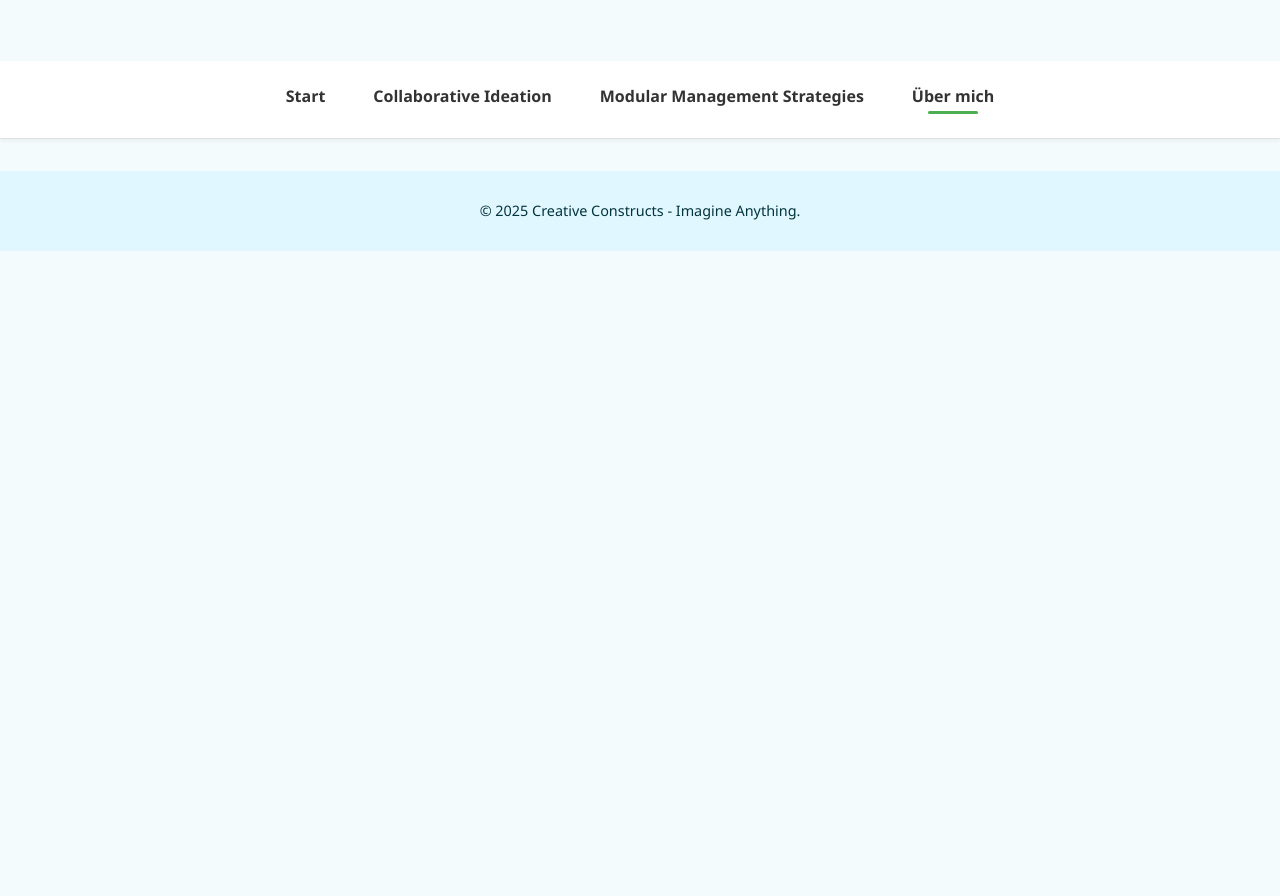
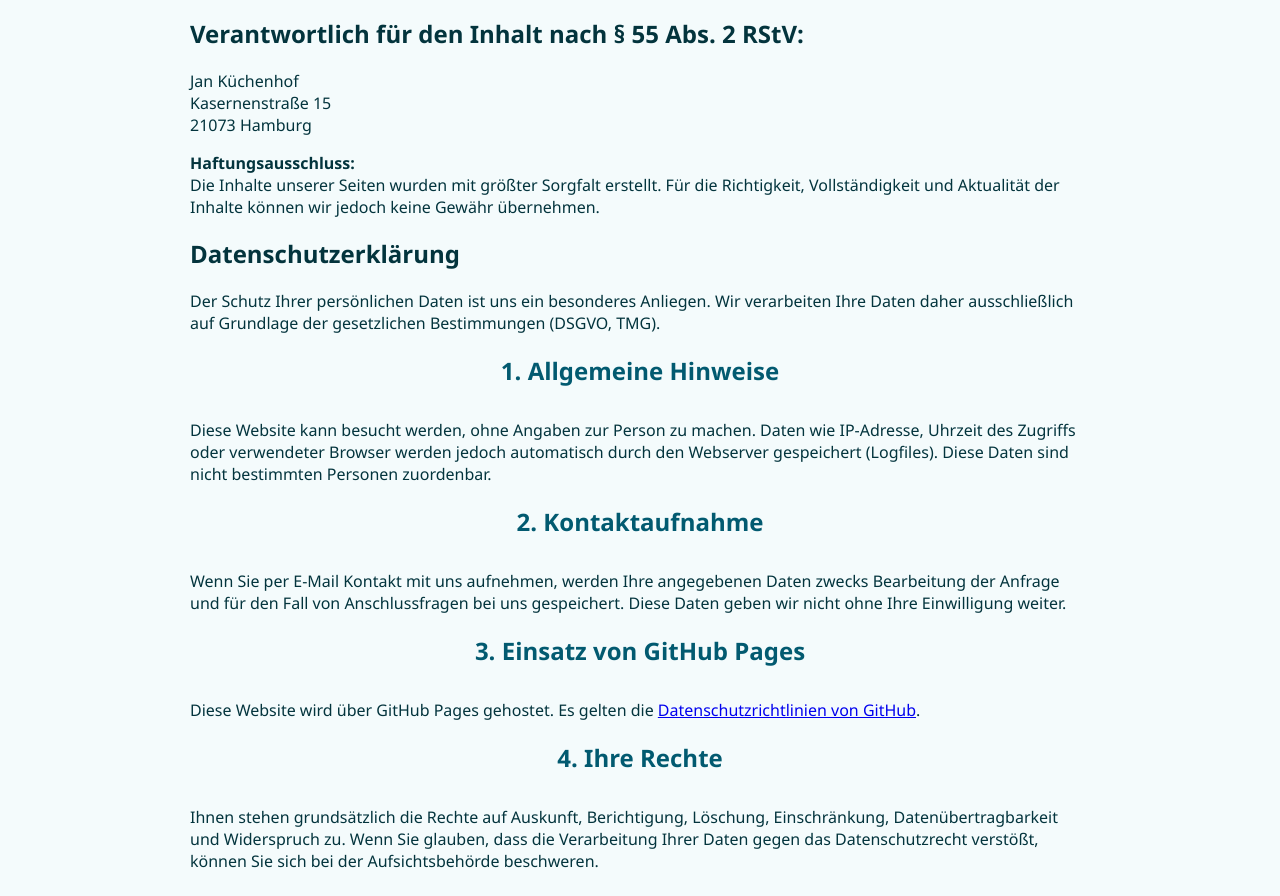
Before and after one commit to PresidentNemo/collaborative_ideation, a plain HTML site: page ueber.html in a window 1280 px wide. Shown: the part 5176-6072 px from the top of the page. Before the commit the page ends 5427 px from the top, so only its background shows below. Drawn offline with Linux system fonts and the light colour scheme.

Commit message:
datenschutz

```diff
--- a/ueber.html
+++ b/ueber.html
@@ -293,7 +293,37 @@
             </div>
           </li>
         </ul>
+
+        <h1>Verantwortlich für den Inhalt nach § 55 Abs. 2 RStV:</h1>
+        <p>
+          Jan Küchenhof  <br>
+          Kasernenstraße 15<br>
+          21073 Hamburg
+        </p>
+
+        <p><strong>Haftungsausschluss:</strong><br>
+          Die Inhalte unserer Seiten wurden mit größter Sorgfalt erstellt. Für die Richtigkeit, Vollständigkeit und Aktualität der Inhalte können wir jedoch keine Gewähr übernehmen.
+        </p>
+
+        <h1>Datenschutzerklärung</h1>
+          <p>Der Schutz Ihrer persönlichen Daten ist uns ein besonderes Anliegen.
+            Wir verarbeiten Ihre Daten daher ausschließlich auf Grundlage der gesetzlichen Bestimmungen (DSGVO, TMG).</p>
+              <h2>1. Allgemeine Hinweise</h2>
+        <p>Diese Website kann besucht werden, ohne Angaben zur Person zu machen.
+          Daten wie IP-Adresse, Uhrzeit des Zugriffs oder verwendeter Browser werden jedoch automatisch durch den Webserver gespeichert (Logfiles).
+          Diese Daten sind nicht bestimmten Personen zuordenbar.</p>
+              <h2>2. Kontaktaufnahme</h2>
+        <p>Wenn Sie per E-Mail Kontakt mit uns aufnehmen, werden Ihre angegebenen Daten zwecks Bearbeitung der Anfrage und
+          für den Fall von Anschlussfragen bei uns gespeichert. Diese Daten geben wir nicht ohne Ihre Einwilligung weiter.</p>
+              <h2>3. Einsatz von GitHub Pages</h2>
+        <p>Diese Website wird über GitHub Pages gehostet. Es gelten die <a href="https://docs.github.com/en/site-policy/privacy-policies/github-privacy-statement" target="_blank">Datenschutzrichtlinien von GitHub</a>.</p>
+              <h2>4. Ihre Rechte</h2>
+        <p>Ihnen stehen grundsätzlich die Rechte auf Auskunft, Berichtigung, Löschung, Einschränkung, Datenübertragbarkeit
+          und Widerspruch zu. Wenn Sie glauben, dass die Verarbeitung Ihrer Daten gegen das Datenschutzrecht verstößt,
+          können Sie sich bei der Aufsichtsbehörde beschweren.</p>
       </section>
+
+
 
   </main>
 
```
